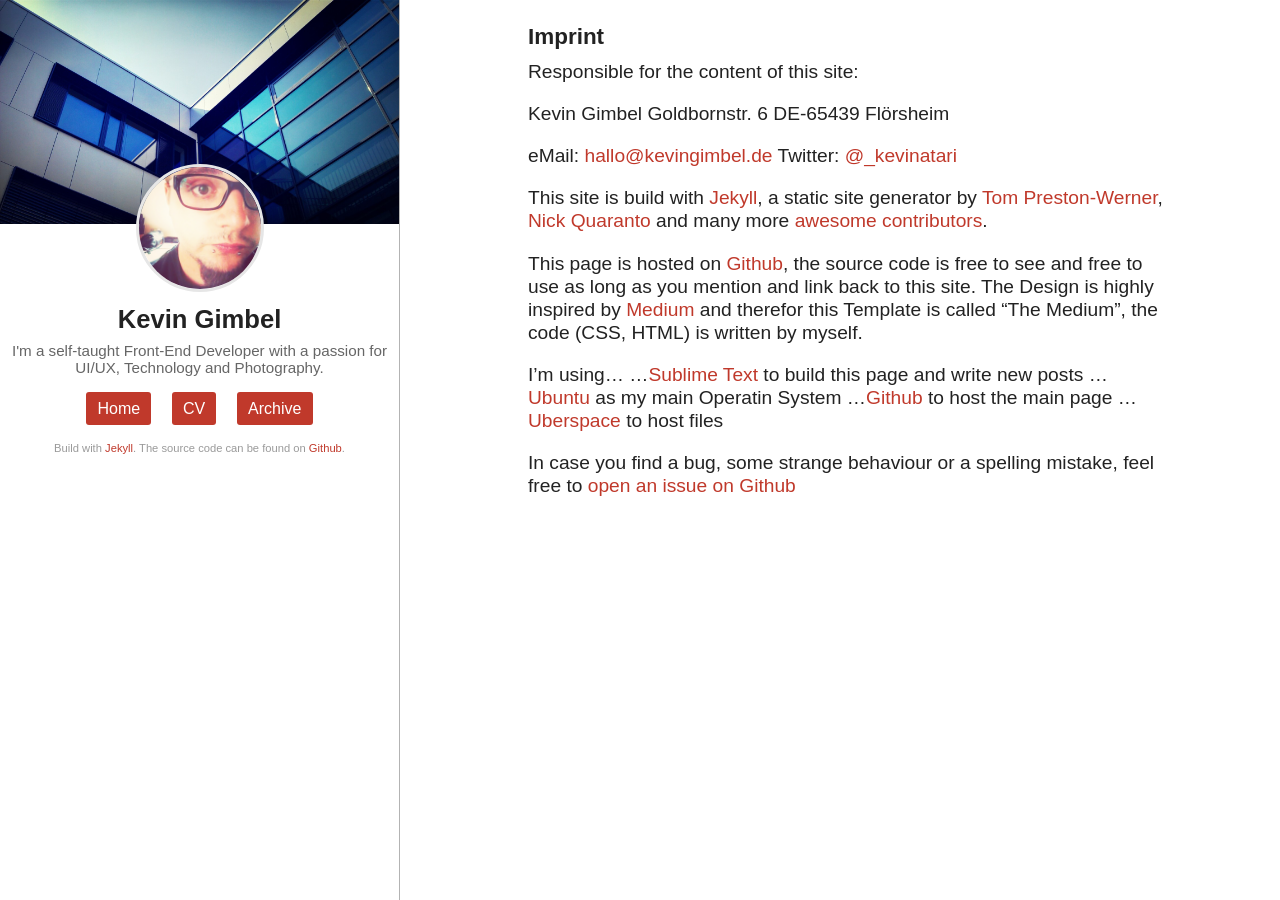
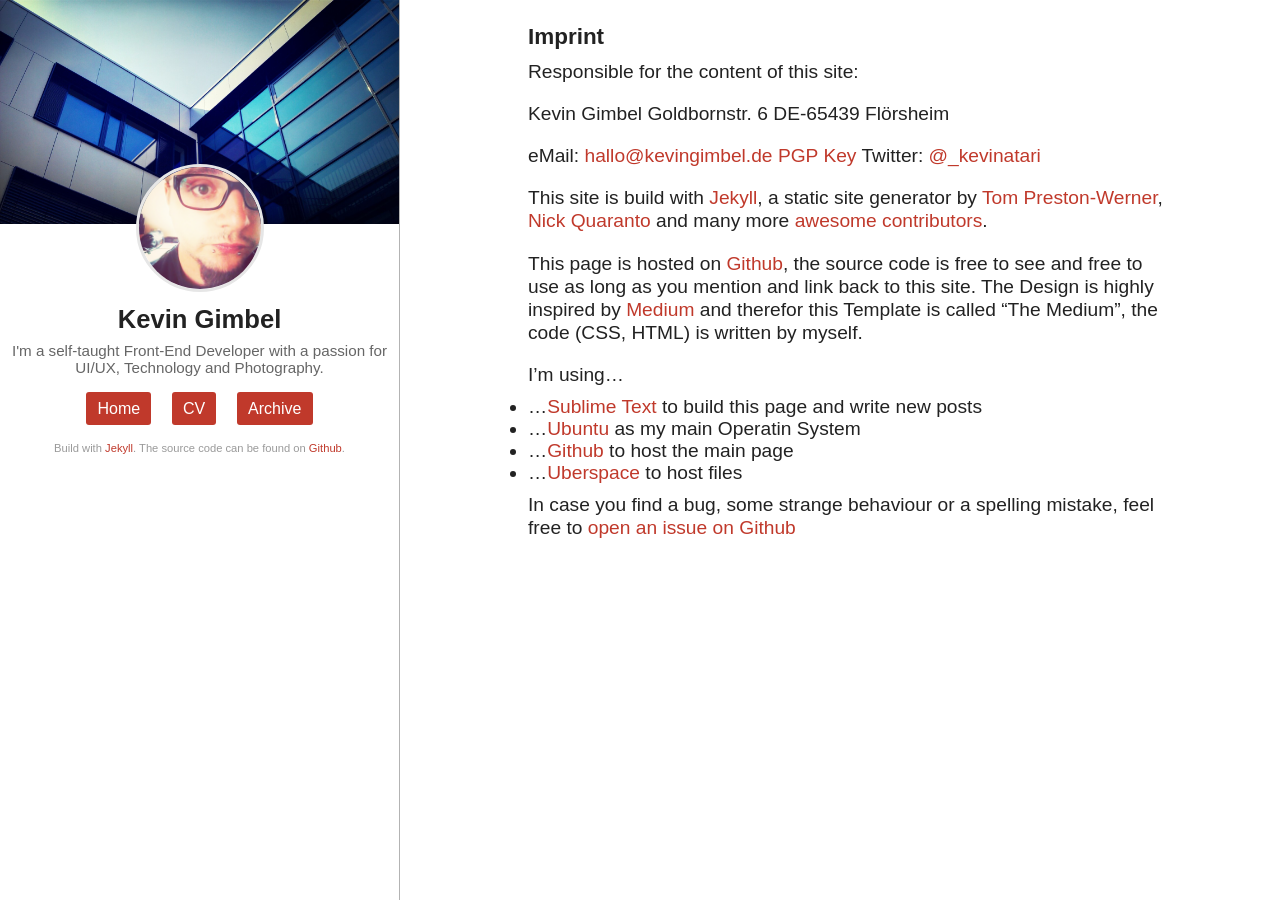
Before and after one commit to KevinGimbel/kevingimbel.github.io-old, a Jekyll site: the page built from imprint.md, in a window 1280 px wide. Built offline with Jekyll 4.4.1, drawn with Linux system fonts in a browser that asks for light colours; some web fonts are replaced; Markdown is read by kramdown in place of the engine named in the settings.

Commit message:
added PGP Key

```diff
--- a/imprint.md
+++ b/imprint.md
@@ -11,7 +11,7 @@ Kevin Gimbel
 Goldbornstr. 6
 DE-65439 Flörsheim
 
-eMail: [hallo@kevingimbel.de](mailto:hallo@kevingimbel.de)
+eMail: [hallo@kevingimbel.de](mailto:hallo@kevingimbel.de) [PGP Key](/public-key)
 Twitter: [@_kevinatari](http://twitter.com/_kevinatari)
 
 This site is build with [Jekyll](http://jekyllrb.com), a static site generator by [Tom Preston-Werner](http://tom.preston-werner.com/), [Nick Quaranto](http://quaran.to/) and many more [awesome contributors](https://github.com/mojombo/jekyll/graphs/contributors).
@@ -19,10 +19,10 @@ This site is build with [Jekyll](http://jekyllrb.com), a static site generator b
 This page is hosted on [Github](https://github.com/kevingimbel/kevingimbel.github.io), the source code is free to see and free to use as long as you mention and link back to this site. The Design is highly inspired by [Medium](http://medium.com) and therefor this Template is called "The Medium", the code (CSS, HTML) is written by myself.
 
 I'm using...
-...[Sublime Text](http://sublimetext.com) to build this page and write new posts
-...[Ubuntu](http://www.ubuntu.com/) as my main Operatin System
-...[Github](http://github.com) to host the main page
-...[Uberspace](http://uberspace.de) to host files
+- ...[Sublime Text](http://sublimetext.com) to build this page and write new posts
+- ...[Ubuntu](http://www.ubuntu.com/) as my main Operatin System
+- ...[Github](http://github.com) to host the main page
+- ...[Uberspace](http://uberspace.de) to host files
 
 
 In case you find a bug, some strange behaviour or a spelling mistake, feel free to [open an issue on Github](https://github.com/kevingimbel/kevingimbel.github.io/issues)
```
Also changed, not shown: 1 other file.
